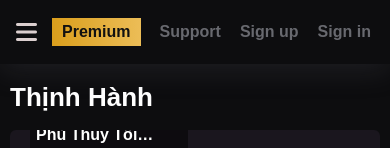
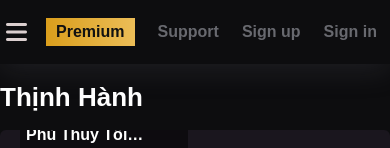
Before and after one commit to KienHaVan/c4eProject, a plain HTML site: page index.html in a window 390 px wide. Shown: the top 148 px of the page. Drawn offline with Linux system fonts and the light colour scheme.

Commit message:
responsive mobile update

```diff
--- a/assets/css/responsive.css
+++ b/assets/css/responsive.css
@@ -39,10 +39,10 @@
         justify-content: space-evenly;
     }
     .main {
-        margin: 0 10px;
+        margin: 0;
     }
 
     .main__header {
-        padding: 0 10px;
+        padding: 0;
     }
 }
```
